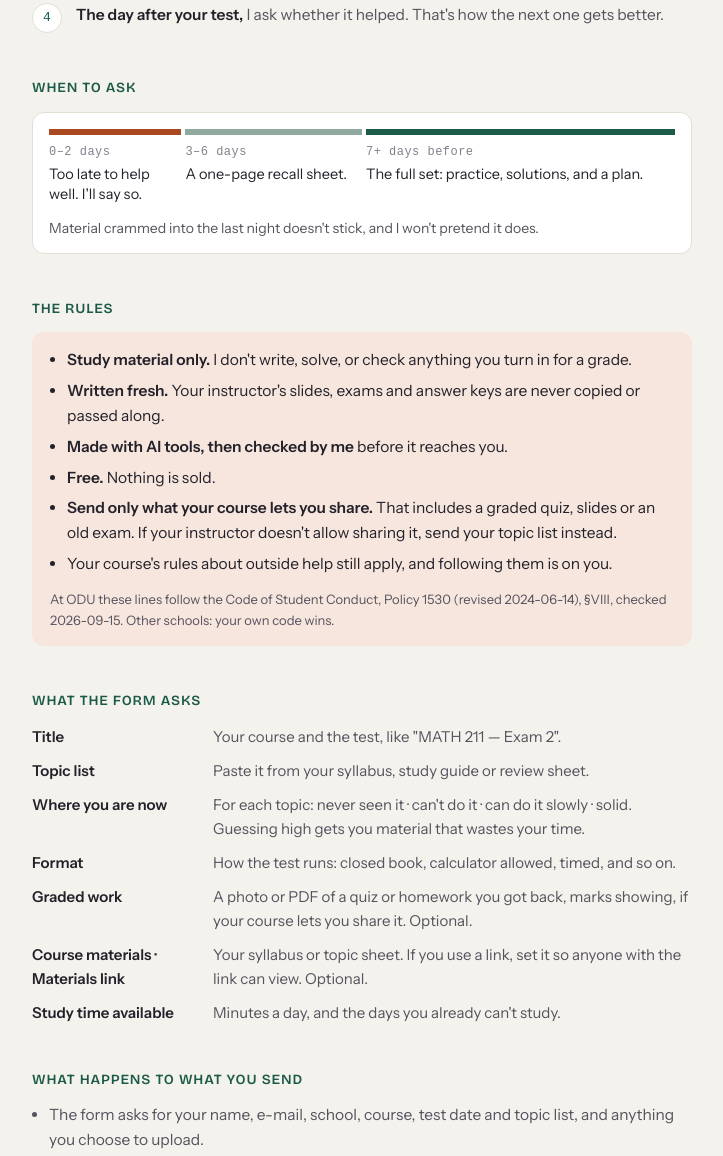
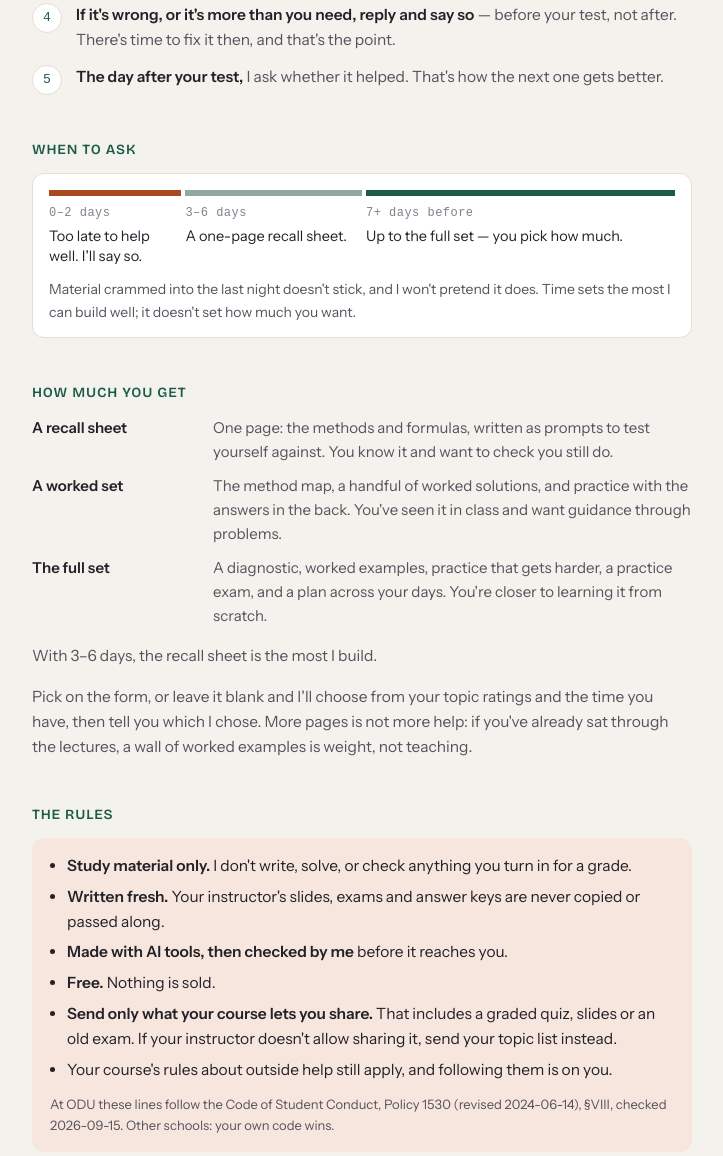
Before and after one commit to ferrelldevin/studykit, a plain HTML site: page request/index.html in a window 1280 px wide. Shown: the part 822-1978 px from the top of the page, without its empty margins (278-1001 px from the left). Drawn offline with nearby package versions, Linux system fonts and the light colour scheme; a web font is replaced by a local one.

Commit message:
request: the size choice, the 3–6 day cap and a one-page recall sheet — Gate B round 7 PASS, build 20260917T122238
Co-Authored-By: Claude Opus 5 <noreply@anthropic.com>

```diff
--- a/request/index.html
+++ b/request/index.html
@@ -3,7 +3,7 @@
 <head>
 <meta charset="utf-8">
 <meta name="viewport" content="width=device-width,initial-scale=1">
-<meta name="build-id" content="20260915T172721">
+<meta name="build-id" content="20260917T122238">
 <title>Personalized Study Material</title>
 <meta name="description" content="Free study material built for your exam, any college course. Tell me the course, the test date and what is on it.">
 <link rel="stylesheet" href="https://fonts.googleapis.com/css2?family=Bricolage+Grotesque:wght@600;700;800&family=Instrument+Sans:wght@400;500;600&family=Spline+Sans+Mono:wght@400;500&display=swap">
@@ -105,6 +105,7 @@ ol.steps b{color:var(--ink)}
       <li><div><b>Fill in the form.</b> Course, test date, the topic list, and where you are on each topic. A graded quiz or homework with the marks still on it helps more than anything else, if your course lets you share it.</div></li>
       <li><div><b>I reply by e-mail within 2 days</b> with a yes, or with what's missing.</div></li>
       <li><div><b>I build it and check it</b> against your course, then send you a link.</div></li>
+      <li><div><b>If it's wrong, or it's more than you need, reply and say so</b> — before your test, not after. There's time to fix it then, and that's the point.</div></li>
       <li><div><b>The day after your test,</b> I ask whether it helped. That's how the next one gets better.</div></li>
     </ol>
   </section>
@@ -115,10 +116,20 @@ ol.steps b{color:var(--ink)}
       <div class="scale">
         <div class="band b0"><div class="d">0–2 days</div><p>Too late to help well. I'll say so.</p></div>
         <div class="band b3"><div class="d">3–6 days</div><p>A one-page recall sheet.</p></div>
-        <div class="band b7"><div class="d">7+ days before</div><p>The full set: practice, solutions, and a plan.</p></div>
+        <div class="band b7"><div class="d">7+ days before</div><p>Up to the full set — you pick how much.</p></div>
       </div>
-      <p class="why">Material crammed into the last night doesn't stick, and I won't pretend it does.</p>
+      <p class="why">Material crammed into the last night doesn't stick, and I won't pretend it does. Time sets the most I can build well; it doesn't set how much you want.</p>
     </div>
+  </section>
+  <section aria-labelledby="h-much">
+    <h2 id="h-much">How much you get</h2>
+    <dl class="fields">
+      <dt>A recall sheet</dt><dd>One page: the methods and formulas, written as prompts to test yourself against. You know it and want to check you still do.</dd>
+      <dt>A worked set</dt><dd>The method map, a handful of worked solutions, and practice with the answers in the back. You've seen it in class and want guidance through problems.</dd>
+      <dt>The full set</dt><dd>A diagnostic, worked examples, practice that gets harder, a practice exam, and a plan across your days. You're closer to learning it from scratch.</dd>
+    </dl>
+    <p class="honest">With 3–6 days, the recall sheet is the most I build.</p>
+    <p class="honest">Pick on the form, or leave it blank and I'll choose from your topic ratings and the time you have, then tell you which I chose. More pages is not more help: if you've already sat through the lectures, a wall of worked examples is weight, not teaching.</p>
   </section>
 
   <section aria-labelledby="h-rules">
@@ -154,7 +165,8 @@ ol.steps b{color:var(--ink)}
       <dt>Format</dt><dd>How the test runs: closed book, calculator allowed, timed, and so on.</dd>
       <dt>Graded work</dt><dd>A photo or PDF of a quiz or homework you got back, marks showing, if your course lets you share it. Optional.</dd>
       <dt>Course materials · Materials link</dt><dd>Your syllabus or topic sheet. If you use a link, set it so anyone with the link can view. Optional.</dd>
-      <dt>Study time available</dt><dd>Minutes a day, and the days you already can't study.</dd>
+      <dt>Study time available</dt><dd>Minutes a day, and the days you already can't study. This is what I size the material against, so a guess here is better than nothing.</dd>
+      <dt>How much you want</dt><dd>A recall sheet, a worked set, or the full set — see above. Optional: blank means I choose and tell you which.</dd>
     </dl>
   </section>
 
@@ -171,7 +183,7 @@ ol.steps b{color:var(--ink)}
 
   <p class="colophon">
     Questions, or the form won't open? E-mail <a href="mailto:ferrelldevin01@gmail.com?subject=%5BMATERIAL%5D%20request">ferrelldevin01@gmail.com</a> with the subject [MATERIAL].<br>
-    Devin Ferrell · <a href="../">Study Kit</a> · build 20260915T172721
+    Devin Ferrell · <a href="../">Study Kit</a> · build 20260917T122238
   </p>
 </main>
 </body>
```
